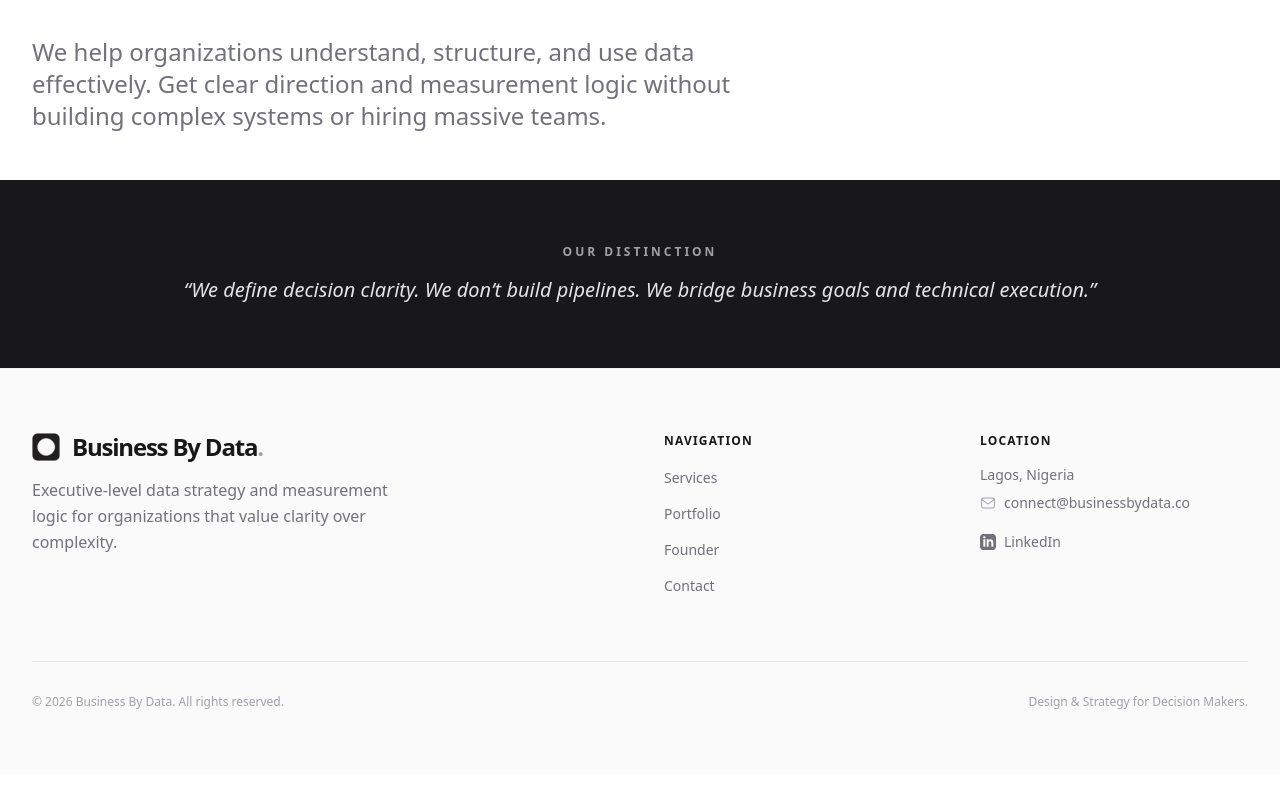
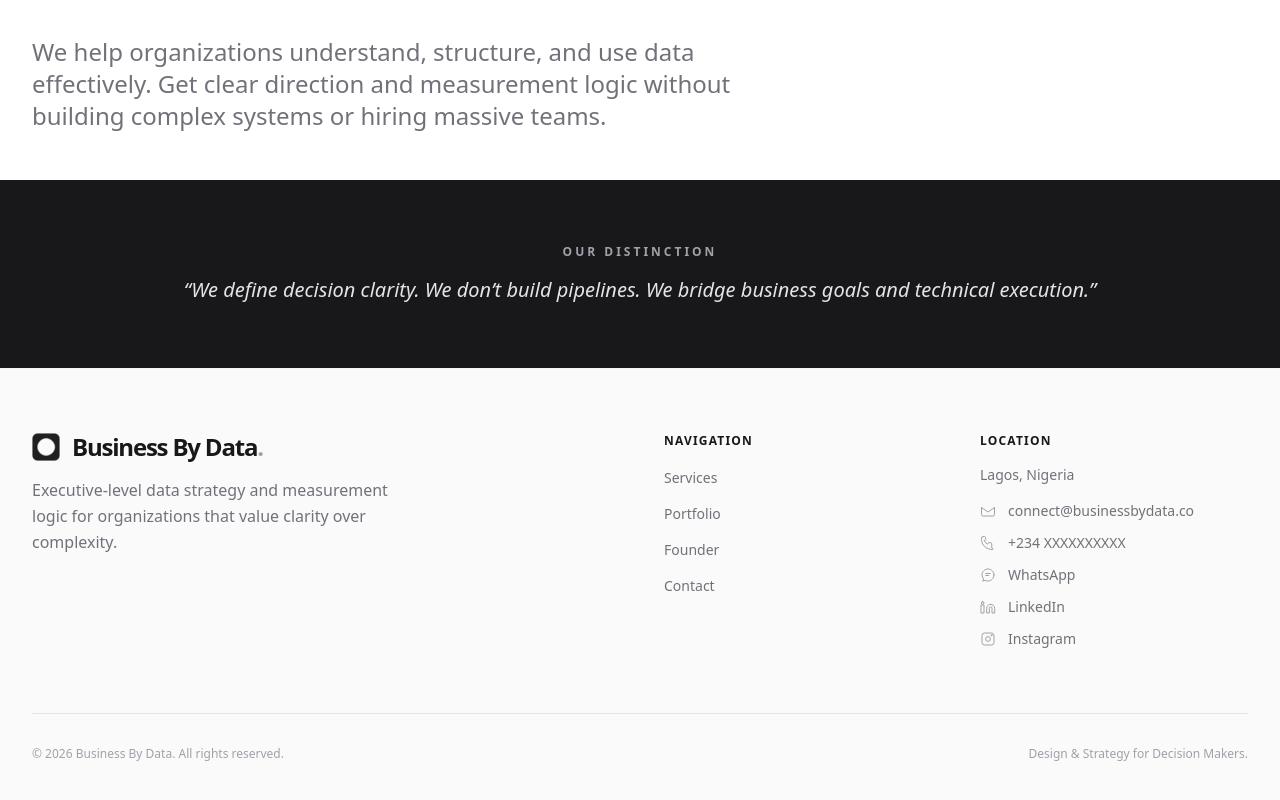
Before and after one commit to remavaish1/businessbydata, a React (Vite) app: page / in a window 1280 px wide. Shown: the part 557-1357 px from the top of the page. Before the commit the page ends 1331 px from the top, so only its background shows below. Built offline with nearby package versions, Linux system fonts and the light colour scheme.

Commit message:
Update App.tsx

```diff
--- a/App.tsx
+++ b/App.tsx
@@ -1,3 +1,9 @@
+// App.tsx (updated end-to-end)
+// - Fixes icon mismatch by using a consistent outline icon style for ALL footer links
+// - Adds Instagram + Phone + WhatsApp (same number)
+// - Keeps your existing structure intact (no behavioural changes to routing/navigation)
+// - Replace PHONE_E164 + PHONE_DISPLAY once and you're done
+
 import React, { useState, useEffect } from "react";
 import {
   HashRouter as Router,
@@ -6,12 +12,127 @@ import {
   Link,
   useLocation,
 } from "react-router-dom";
+
 import Home from "./pages/Home";
 import Services from "./pages/Services";
 import Portfolio from "./pages/Portfolio";
 import About from "./pages/About";
 import Contact from "./pages/Contact";
 import { PRIMARY_CTA_TEXT, DISCOVERY_CALL_LINK } from "./constants";
+
+// ====== CONFIG (Update these once) ======
+const EMAIL = "connect@businessbydata.co";
+
+// Use E.164 without "+" for WhatsApp wa.me links (e.g., 2348012345678)
+const PHONE_E164_NO_PLUS = "+234 9116281642";
+// For display (e.g., +234 801 234 5678)
+const PHONE_DISPLAY = "+234 XXXXXXXXXX";
+
+const LINKEDIN_URL = "https://www.linkedin.com/in/rema-vaish/";
+const INSTAGRAM_URL = "https://www.instagram.com/businessbydata.rema/";
+
+// ====== Simple Outline Icons (consistent style) ======
+const IconMail = ({ className = "w-4 h-4" }: { className?: string }) => (
+  <svg
+    className={className}
+    fill="none"
+    viewBox="0 0 24 24"
+    stroke="currentColor"
+    strokeWidth={1.5}
+    aria-hidden="true"
+  >
+    <path
+      strokeLinecap="round"
+      strokeLinejoin="round"
+      d="M21.75 6.75v10.5A2.25 2.25 0 0119.5 19.5h-15A2.25 2.25 0 012.25 17.25V6.75
+         M21.75 6.75 12 13.5 2.25 6.75"
+    />
+  </svg>
+);
+
+const IconPhone = ({ className = "w-4 h-4" }: { className?: string }) => (
+  <svg
+    className={className}
+    fill="none"
+    viewBox="0 0 24 24"
+    stroke="currentColor"
+    strokeWidth={1.5}
+    aria-hidden="true"
+  >
+    <path
+      strokeLinecap="round"
+      strokeLinejoin="round"
+      d="M2.25 4.5A2.25 2.25 0 014.5 2.25h2.25
+         c.621 0 1.153.435 1.275 1.043l.6 3
+         a1.125 1.125 0 01-.648 1.26l-1.8.9
+         a11.25 11.25 0 005.25 5.25l.9-1.8
+         a1.125 1.125 0 011.26-.648l3 .6
+         a1.275 1.275 0 011.043 1.275V19.5
+         A2.25 2.25 0 0119.5 21.75h-.75
+         C9.246 21.75 2.25 14.754 2.25 6.75V4.5z"
+    />
+  </svg>
+);
+
+const IconChat = ({ className = "w-4 h-4" }: { className?: string }) => (
+  <svg
+    className={className}
+    fill="none"
+    viewBox="0 0 24 24"
+    stroke="currentColor"
+    strokeWidth={1.5}
+    aria-hidden="true"
+  >
+    <path
+      strokeLinecap="round"
+      strokeLinejoin="round"
+      d="M8.625 9.75h6.75M8.625 12.75h4.5
+         M21 12c0 4.97-4.03 9-9 9
+         a9.72 9.72 0 01-4.33-1.03l-3.42 1.14
+         1.14-3.42A9.72 9.72 0 013 12
+         c0-4.97 4.03-9 9-9s9 4.03 9 9z"
+    />
+  </svg>
+);
+
+const IconLinkedIn = ({ className = "w-4 h-4" }: { className?: string }) => (
+  <svg
+    className={className}
+    fill="none"
+    viewBox="0 0 24 24"
+    stroke="currentColor"
+    strokeWidth={1.5}
+    aria-hidden="true"
+  >
+    <path
+      strokeLinecap="round"
+      strokeLinejoin="round"
+      d="M16 8a6 6 0 016 6v7h-4v-7a2 2 0 00-2-2
+         2 2 0 00-2 2v7h-4v-7a6 6 0 016-6z"
+    />
+    <path strokeLinecap="round" strokeLinejoin="round" d="M2 9h4v12H2z" />
+    <path
+      strokeLinecap="round"
+      strokeLinejoin="round"
+      d="M4 4a2 2 0 110 4 2 2 0 010-4z"
+    />
+  </svg>
+);
+
+const IconInstagram = ({ className = "w-4 h-4" }: { className?: string }) => (
+  <svg
+    className={className}
+    fill="none"
+    viewBox="0 0 24 24"
+    stroke="currentColor"
+    strokeWidth={1.5}
+    aria-hidden="true"
+  >
+    <rect x="3" y="3" width="18" height="18" rx="4" ry="4" />
+    <circle cx="12" cy="12" r="3.5" />
+    <circle cx="17.5" cy="6.5" r="1" />
+  </svg>
+);
 
 const Header: React.FC = () => {
   const [isOpen, setIsOpen] = useState(false);
@@ -22,7 +143,6 @@ const Header: React.FC = () => {
     { name: "Services", path: "/services" },
     { name: "Portfolio", path: "/portfolio" },
     { name: "About", path: "/about" },
-
   ];
 
   return (
@@ -30,13 +150,8 @@ const Header: React.FC = () => {
       <nav className="max-w-7xl mx-auto px-4 sm:px-6 lg:px-8">
         <div className="flex justify-between h-20 items-center">
           <div className="flex-shrink-0">
-            {/* Brand: Logo + Text */}
             <Link to="/" className="flex items-center gap-3">
-              <img
-                src="/logo_BBD.png"
-                alt="Business By Data"
-                className="h-7 w-auto"
-              />
+              <img src="/logo_BBD.png" alt="Business By Data" className="h-7 w-auto" />
               <span className="text-xl md:text-2xl font-bold tracking-tighter text-zinc-900 leading-none">
                 Business By Data<span className="text-zinc-400">.</span>
               </span>
@@ -58,7 +173,6 @@ const Header: React.FC = () => {
                 {link.name}
               </Link>
             ))}
-
           </div>
 
           {/* Mobile menu button */}
@@ -68,12 +182,7 @@ const Header: React.FC = () => {
               className="text-zinc-500 hover:text-zinc-900 focus:outline-none"
               aria-label="Toggle navigation"
             >
-              <svg
-                className="h-6 w-6"
-                fill="none"
-                viewBox="0 0 24 24"
-                stroke="currentColor"
-              >
+              <svg className="h-6 w-6" fill="none" viewBox="0 0 24 24" stroke="currentColor">
                 {isOpen ? (
                   <path
                     strokeLinecap="round"
@@ -108,7 +217,6 @@ const Header: React.FC = () => {
               {link.name}
             </Link>
           ))}
-
         </div>
       )}
     </header>
@@ -121,21 +229,15 @@ const Footer: React.FC = () => {
       <div className="max-w-7xl mx-auto px-4 sm:px-6 lg:px-8">
         <div className="grid grid-cols-1 md:grid-cols-4 gap-12">
           <div className="col-span-1 md:col-span-2">
-            {/* Footer Brand: Logo + Text */}
             <Link to="/" className="flex items-center gap-3">
-              <img
-                src="/logo_BBD.png"
-                alt="Business By Data"
-                className="h-7 w-auto"
-              />
+              <img src="/logo_BBD.png" alt="Business By Data" className="h-7 w-auto" />
               <span className="text-2xl font-bold tracking-tighter text-zinc-900 leading-none">
                 Business By Data<span className="text-zinc-400">.</span>
               </span>
             </Link>
 
             <p className="mt-4 text-zinc-500 max-w-sm leading-relaxed">
-              Executive-level data strategy and measurement logic for
-              organizations that value clarity over complexity.
+              Executive-level data strategy and measurement logic for organizations that value clarity over complexity.
             </p>
           </div>
 
@@ -145,34 +247,22 @@ const Footer: React.FC = () => {
             </h3>
             <ul className="space-y-3">
               <li>
-                <Link
-                  to="/services"
-                  className="text-sm text-zinc-500 hover:text-zinc-900"
-                >
+                <Link to="/services" className="text-sm text-zinc-500 hover:text-zinc-900">
                   Services
                 </Link>
               </li>
               <li>
-                <Link
-                  to="/portfolio"
-                  className="text-sm text-zinc-500 hover:text-zinc-900"
-                >
+                <Link to="/portfolio" className="text-sm text-zinc-500 hover:text-zinc-900">
                   Portfolio
                 </Link>
               </li>
               <li>
-                <Link
-                  to="/about"
-                  className="text-sm text-zinc-500 hover:text-zinc-900"
-                >
+                <Link to="/about" className="text-sm text-zinc-500 hover:text-zinc-900">
                   Founder
                 </Link>
               </li>
               <li>
-                <Link
-                  to="/contact"
-                  className="text-sm text-zinc-500 hover:text-zinc-900"
-                >
+                <Link to="/contact" className="text-sm text-zinc-500 hover:text-zinc-900">
                   Contact
                 </Link>
               </li>
@@ -185,41 +275,57 @@ const Footer: React.FC = () => {
             </h3>
             <p className="text-sm text-zinc-500">Lagos, Nigeria</p>
 
-            {/* Updated email */}
-            <p className="text-sm text-zinc-500 mt-2">
-            <a
-              href="mailto:connect@businessbydata.co?subject=Business%20Inquiry"
-              className="inline-flex items-center gap-2 hover:text-zinc-900 transition-colors"
-            >
-            <svg
-            className="w-4 h-4 text-zinc-400"
-            fill="none"
-            viewBox="0 0 24 24"
-            stroke="currentColor"
-            strokeWidth={1.5}
-            >
-      <path
-        strokeLinecap="round"
-        strokeLinejoin="round"
-        d="M21.75 6.75v10.5A2.25 2.25 0 0119.5 19.5h-15A2.25 2.25 0 012.25 17.25V6.75m19.5 0A2.25 2.25 0 0019.5 4.5h-15A2.25 2.25 0 002.25 6.75m19.5 0l-9.75 6.75L2.25 6.75"
-      />
-    </svg>
-    connect@businessbydata.co
-  </a>
-</p>
+            {/* Contact Links (consistent icon style) */}
+            <div className="mt-4 space-y-3 text-sm text-zinc-500">
+              {/* Email */}
+              <a
+                href={`mailto:${EMAIL}?subject=Business%20Inquiry`}
+                className="flex items-center gap-3 hover:text-zinc-900 transition-colors"
+              >
+                <IconMail className="w-4 h-4 text-zinc-400" />
+                {EMAIL}
+              </a>
 
-            {/* Updated LinkedIn */}
-            <div className="mt-4">
+              {/* Phone */}
               <a
-                href="https://www.linkedin.com/in/rema-vaish/"
+                href={`tel:${PHONE_DISPLAY.replace(/\s/g, "")}`}
+                className="flex items-center gap-3 hover:text-zinc-900 transition-colors"
+              >
+                <IconPhone className="w-4 h-4 text-zinc-400" />
+                {PHONE_DISPLAY}
+              </a>
+
+              {/* WhatsApp (same number) */}
+              <a
+                href={`https://wa.me/${PHONE_E164_NO_PLUS}`}
                 target="_blank"
                 rel="noopener noreferrer"
-                className="text-sm text-zinc-500 hover:text-zinc-900 flex items-center gap-2"
+                className="flex items-center gap-3 hover:text-zinc-900 transition-colors"
               >
-                <svg className="w-4 h-4" fill="currentColor" viewBox="0 0 24 24">
-                  <path d="M19 0h-14c-2.761 0-5 2.239-5 5v14c0 2.761 2.239 5 5 5h14c2.762 0 5-2.239 5-5v-14c0-2.761-2.238-5-5-5zm-11 19h-3v-11h3v11zm-1.5-12.268c-.966 0-1.75-.79-1.75-1.764s.784-1.764 1.75-1.764 1.75.79 1.75 1.764-.783 1.764-1.75 1.764zm13.5 12.268h-3v-5.604c0-3.368-4-3.113-4 0v5.604h-3v-11h3v1.765c1.396-2.586 7-2.777 7 2.476v6.759z" />
-                </svg>
+                <IconChat className="w-4 h-4 text-zinc-400" />
+                WhatsApp
+              </a>
+
+              {/* LinkedIn */}
+              <a
+                href={LINKEDIN_URL}
+                target="_blank"
+                rel="noopener noreferrer"
+                className="flex items-center gap-3 hover:text-zinc-900 transition-colors"
+              >
+                <IconLinkedIn className="w-4 h-4 text-zinc-400" />
                 LinkedIn
+              </a>
+
+              {/* Instagram */}
+              <a
+                href={INSTAGRAM_URL}
+                target="_blank"
+                rel="noopener noreferrer"
+                className="flex items-center gap-3 hover:text-zinc-900 transition-colors"
+              >
+                <IconInstagram className="w-4 h-4 text-zinc-400" />
+                Instagram
               </a>
             </div>
           </div>
```
